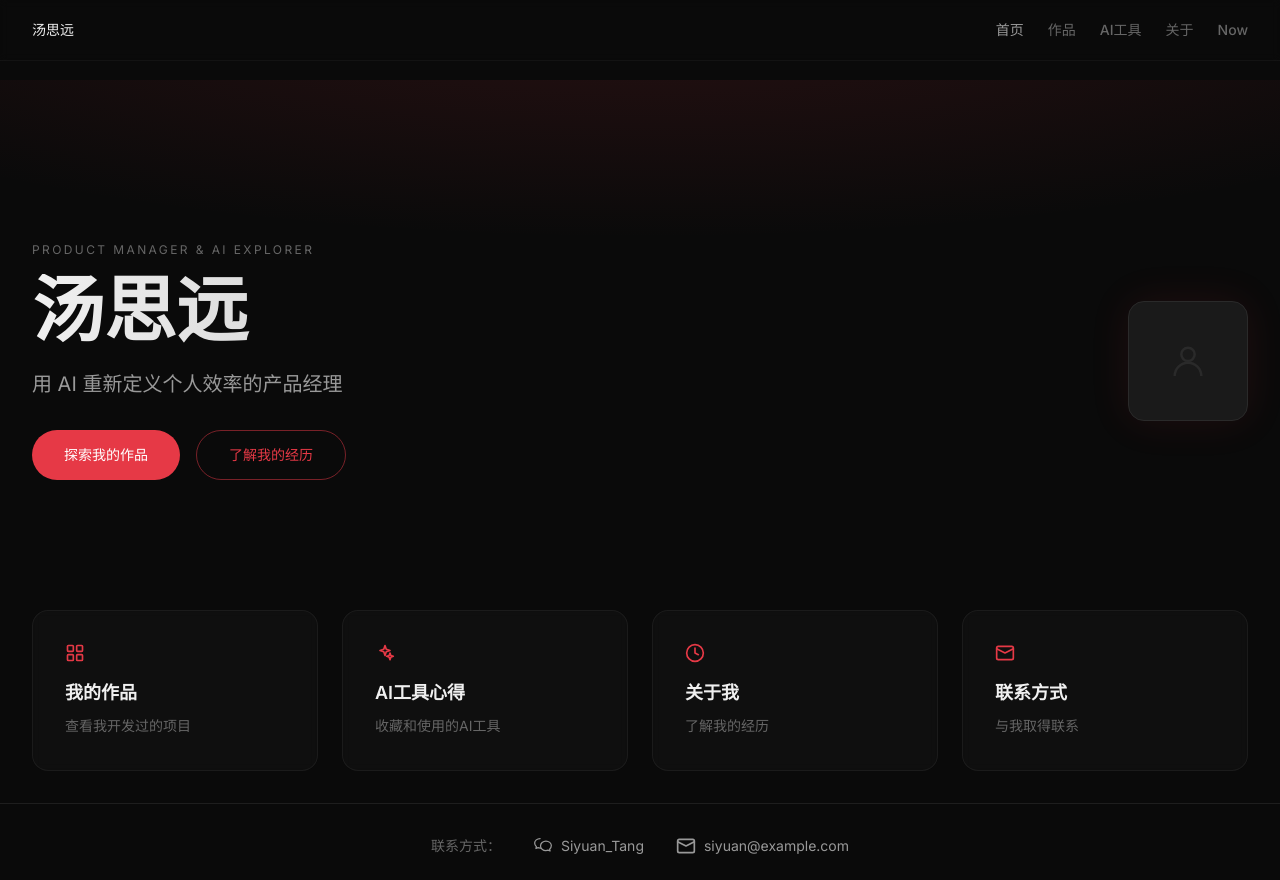
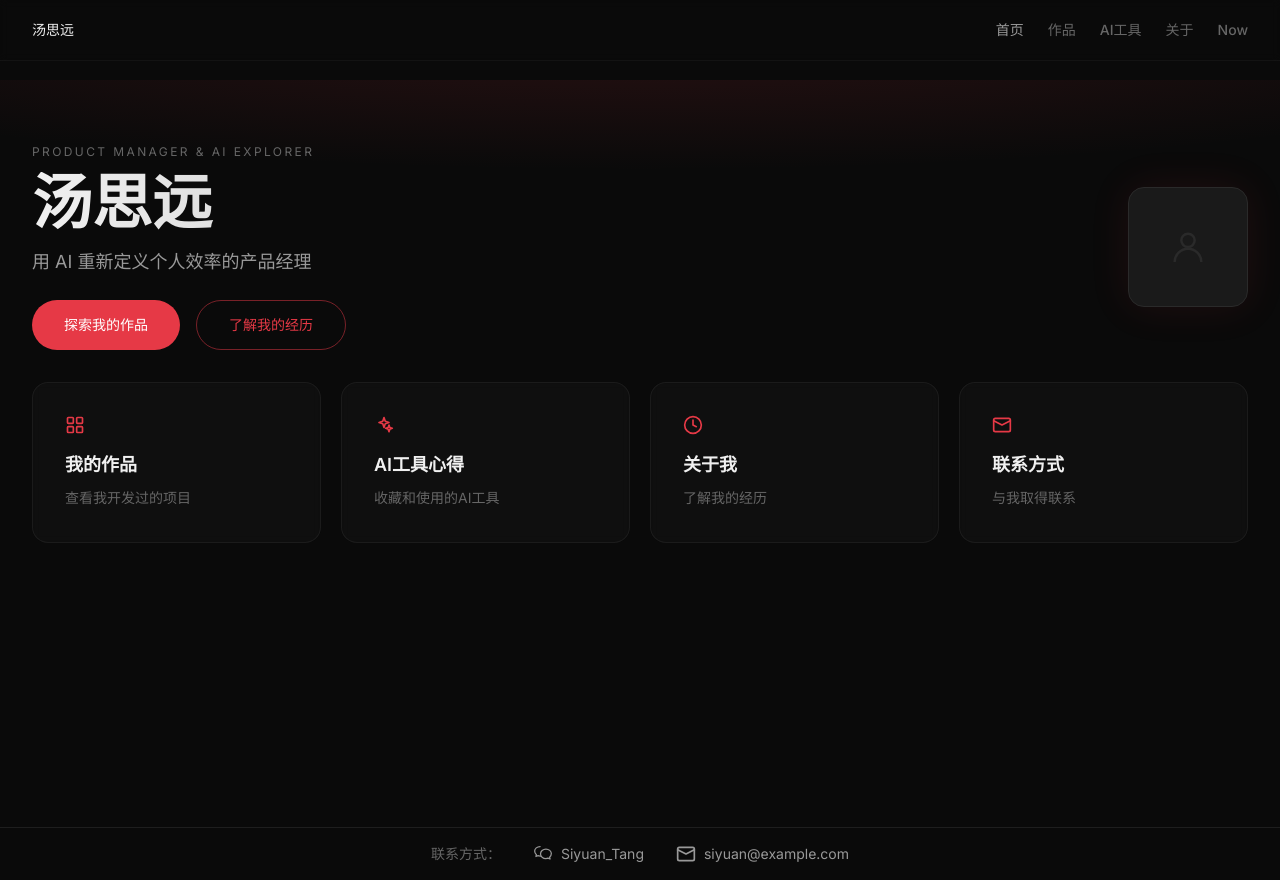
Before and after one commit to Tommy-tang121/my-world, a Next.js app: page / in a window 1280 px wide. Built offline with nearby package versions, Linux system fonts and the light colour scheme.

Commit message:
fix: 首页严格固定一屏，禁止滚动
h-screen+overflow-hidden 固定视口；Hero 去掉 flex-1；压缩所有 padding；名字缩小到 text-6xl

```diff
--- a/app/page.jsx
+++ b/app/page.jsx
@@ -6,15 +6,15 @@ import { contacts } from '@/data/contacts'
 
 export default function Home() {
   return (
-    <div className="min-h-screen flex flex-col">
+    <div className="h-screen flex flex-col overflow-hidden">
       <HeroSection
         name={homeData.name}
         tagline={homeData.tagline}
         subtitle={homeData.subtitle}
       />
 
-      <section className="max-w-content mx-auto px-8 w-full pb-8">
-        <div className="grid grid-cols-1 sm:grid-cols-2 lg:grid-cols-4 gap-6">
+      <section className="max-w-content mx-auto px-8 w-full pb-4">
+        <div className="grid grid-cols-1 sm:grid-cols-2 lg:grid-cols-4 gap-5">
           {homeData.entries.map(entry => (
             <EntryCard
               key={entry.href}
@@ -27,7 +27,7 @@ export default function Home() {
         </div>
       </section>
 
-      <footer id="contact" className="max-w-content mx-auto px-8 w-full mt-auto pb-6 pt-8 border-t border-border-subtle">
+      <footer id="contact" className="max-w-content mx-auto px-8 w-full mt-auto pb-4 pt-4 border-t border-border-subtle">
         <div className="flex flex-wrap items-center justify-center gap-8 text-sm">
           <span className="text-text-tertiary">联系方式：</span>
           {contacts.map(contact => {
--- a/components/HeroSection.jsx
+++ b/components/HeroSection.jsx
@@ -2,20 +2,20 @@ import CTAButton from './CTAButton'
 
 export default function HeroSection({ name, tagline, subtitle }) {
   return (
-    <section className="relative overflow-hidden flex-1 flex items-center">
+    <section className="relative overflow-hidden">
       <div
         className="absolute inset-0 pointer-events-none"
         style={{
           background: 'radial-gradient(ellipse 80% 50% at 50% -20%, rgba(230,57,70,0.15), transparent)',
         }}
       />
-      <div className="relative max-w-content mx-auto px-8 w-full pt-20 pb-12 flex items-center justify-center gap-16">
+      <div className="relative max-w-content mx-auto px-8 pt-16 pb-8 flex items-center justify-center gap-16">
         <div className="flex-1">
-          <p className="text-xs tracking-[0.2em] uppercase text-text-tertiary mb-4">{tagline}</p>
-          <h1 className="text-7xl font-bold mb-6 bg-gradient-to-r from-text-primary to-text-secondary bg-clip-text text-transparent">
+          <p className="text-xs tracking-[0.2em] uppercase text-text-tertiary mb-3">{tagline}</p>
+          <h1 className="text-6xl font-bold mb-4 bg-gradient-to-r from-text-primary to-text-secondary bg-clip-text text-transparent">
             {name}
           </h1>
-          <p className="text-xl text-text-secondary mb-8">{subtitle}</p>
+          <p className="text-lg text-text-secondary mb-6">{subtitle}</p>
           <div className="flex gap-4">
             <CTAButton href="/works" variant="primary">探索我的作品</CTAButton>
             <CTAButton href="/about" variant="outline">了解我的经历</CTAButton>
```
